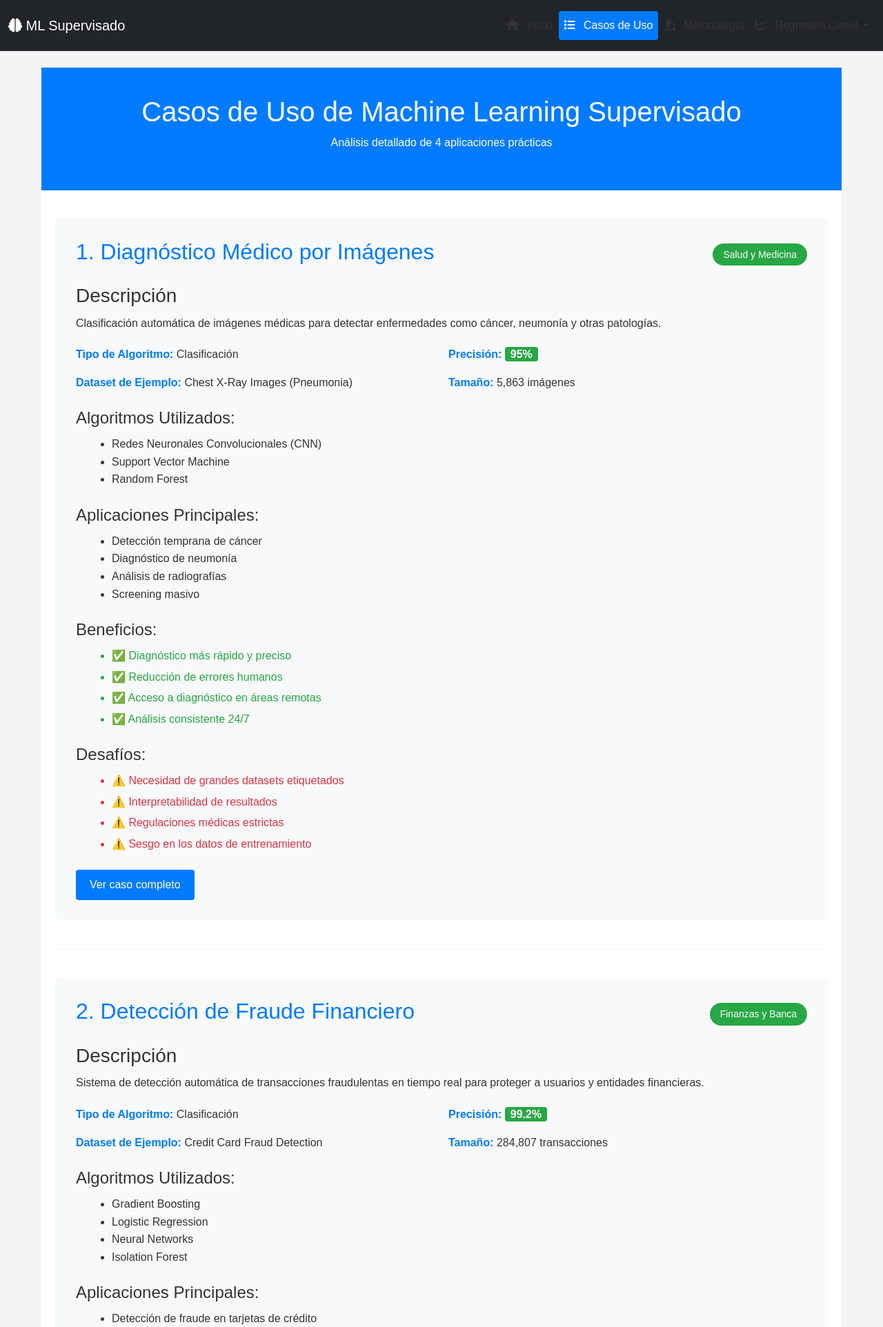
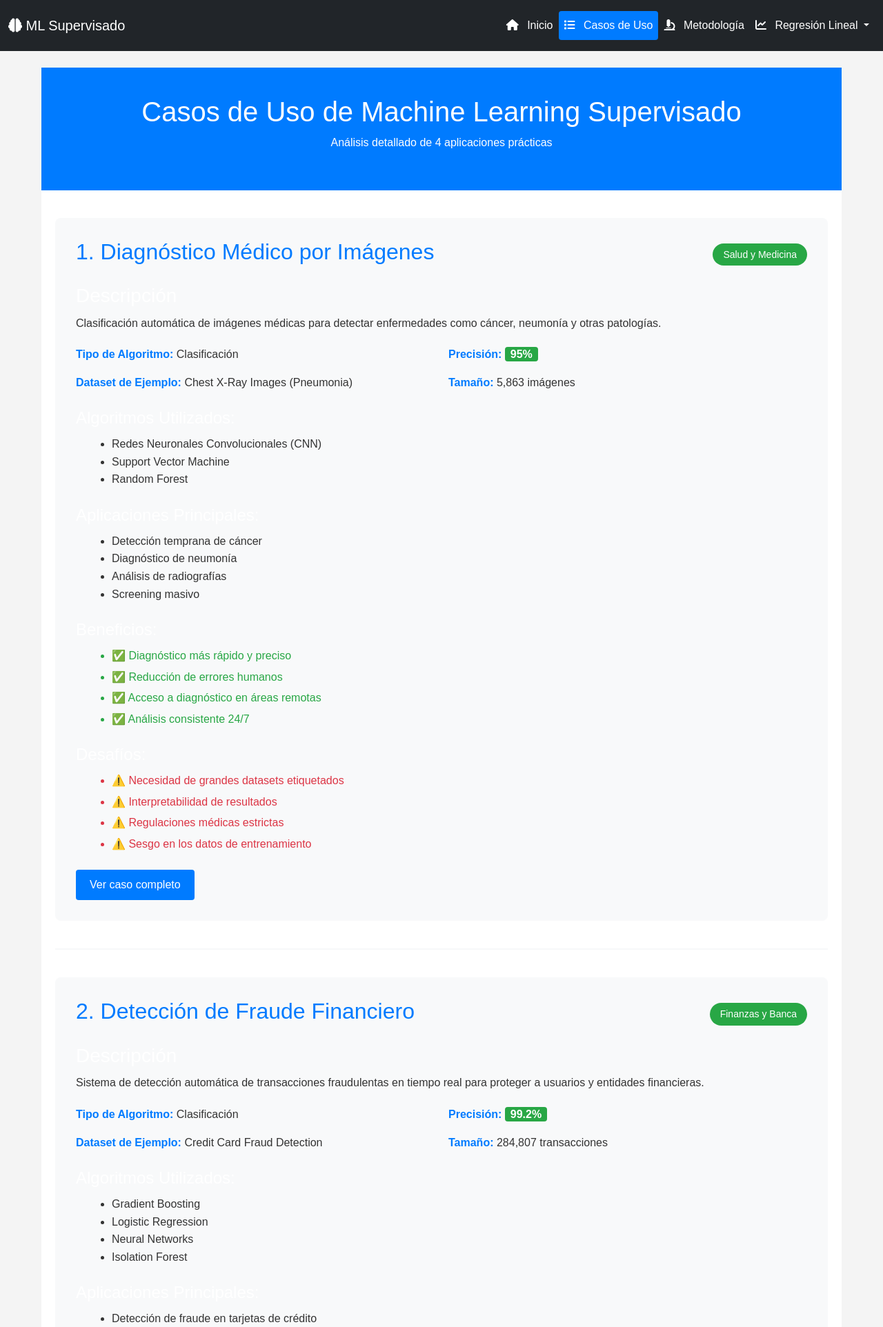
Before and after one commit to edison-agudelo/-Machine-Learning-, a Flask app: page /casos in a window 1280 px wide. Shown: the top 1924 px of the page at 69% size. Run offline with Flask 3, Linux system fonts and the light colour scheme.

Commit message:
Update style.css

```diff
--- a/static/css/style.css
+++ b/static/css/style.css
@@ -66,7 +66,7 @@ body {
 
 .nav-link {
     text-decoration: none;
-    color: #333;
+    color: #ffffff;
     padding: 8px 16px;
     border-radius: 4px;
     transition: background-color 0.3s;
@@ -280,7 +280,7 @@ body {
 }
 
 .case-description h3 {
-    color: #333;
+    color: #ffffff;
     margin-bottom: 10px;
 }
 
@@ -318,7 +318,7 @@ body {
 .applications-section h4,
 .benefits-section h4,
 .challenges-section h4 {
-    color: #333;
+    color: #ffffff;
     margin-bottom: 10px;
 }
 
@@ -401,7 +401,7 @@ body {
 }
 
 .case-category-large {
-    background: rgba(255,255,255,0.2);
+    background: rgba(255, 255, 255, 0.2);
     display: inline-block;
     padding: 5px 15px;
     border-radius: 20px;
@@ -482,7 +482,7 @@ body {
     background: white;
     padding: 20px;
     border-radius: 8px;
-    box-shadow: 0 2px 5px rgba(0,0,0,0.1);
+    box-shadow: 0 2px 5px rgba(0, 0, 0, 0.1);
 }
 
 .algorithm-card h4 {
@@ -769,7 +769,7 @@ body {
 
 /* Footer */
 .footer {
-    background: #333;
+    background: #f2eeee;
     color: white;
     padding: 40px 0 20px 0;
     margin-top: 40px;
```
